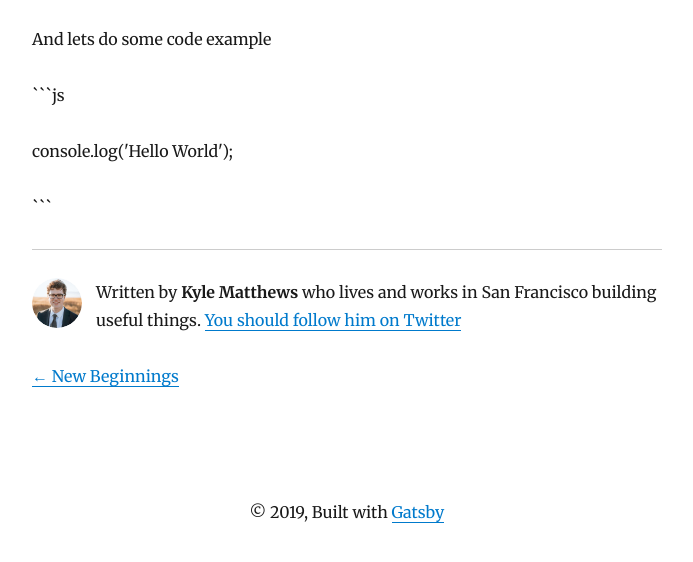
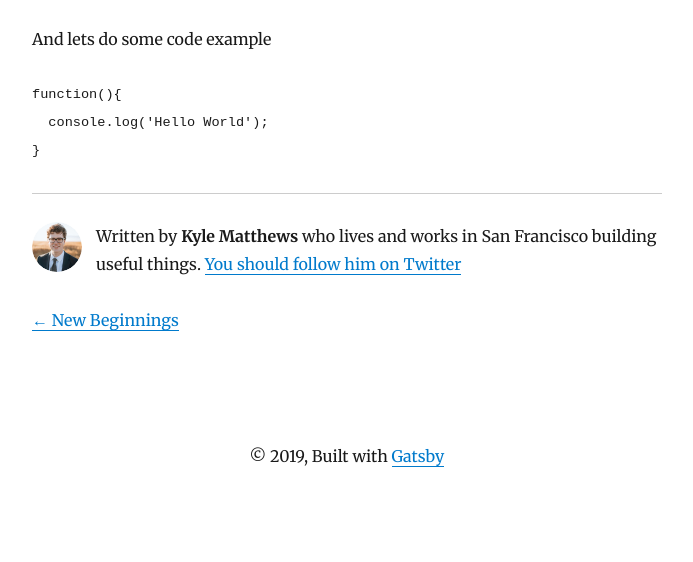
Before and after one commit to gazdagergo/my-blog-starter, a Gatsby site: page /blog/my-gatsby-post/ in a window 1280 px wide. Shown: the part 198-760 px from the top of the page, without its empty margins (293-986 px from the left). Built offline with nearby package versions, Linux system fonts and the light colour scheme; Gatsby itself is replaced by a stand-in of ours; some packages are replaced by stand-ins of ours; code samples lack their colours.

Commit message:
Update Blog “my-gatsby-post”

````diff
--- a/content/blog/my-gatsby-post.md
+++ b/content/blog/my-gatsby-post.md
@@ -6,8 +6,9 @@ description: It has been set up very quickly
 ---
 And lets do some code example
 
-\`\``js
+```js
+function(){
+  console.log('Hello World');
+}
 
-console.log('Hello World');
-
-\`\``
+```
````
